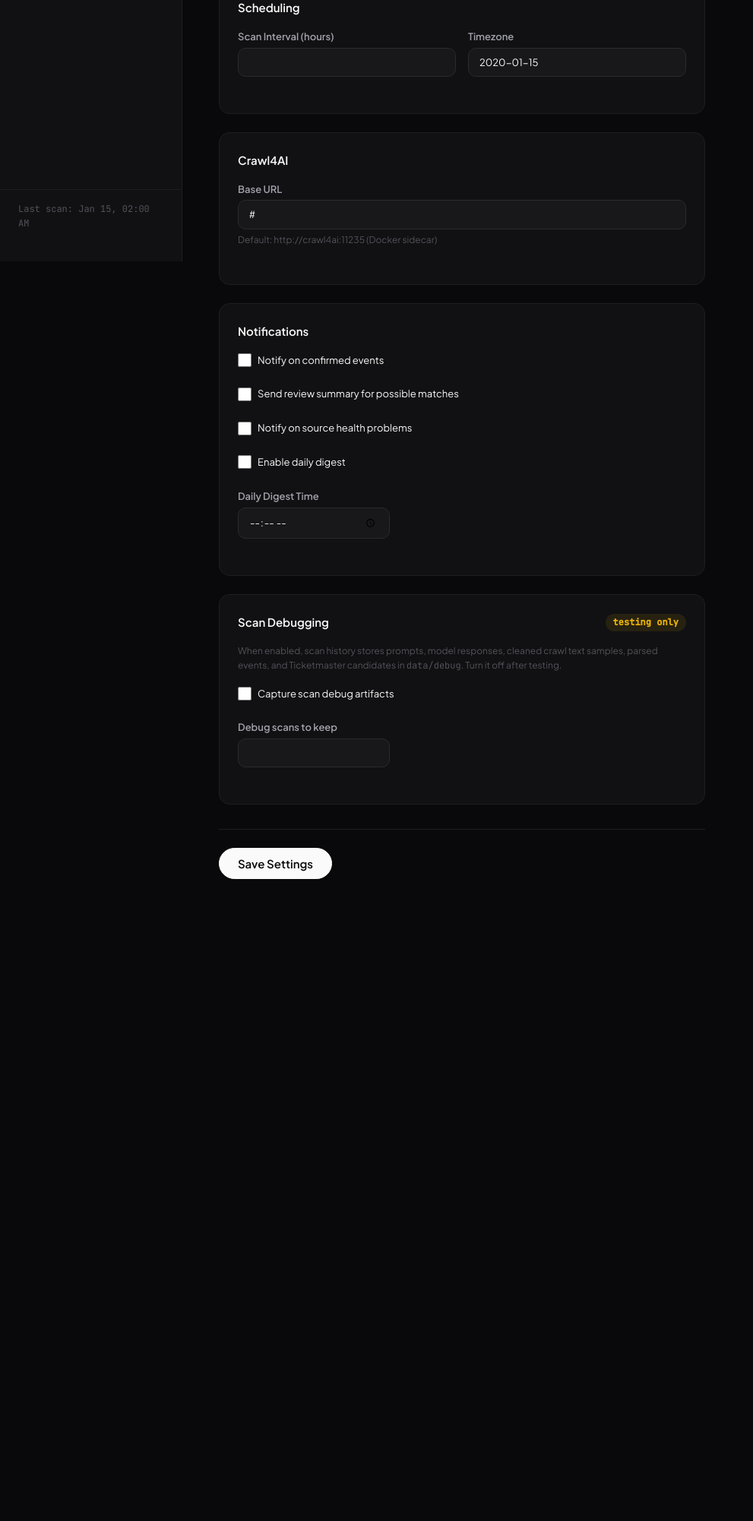
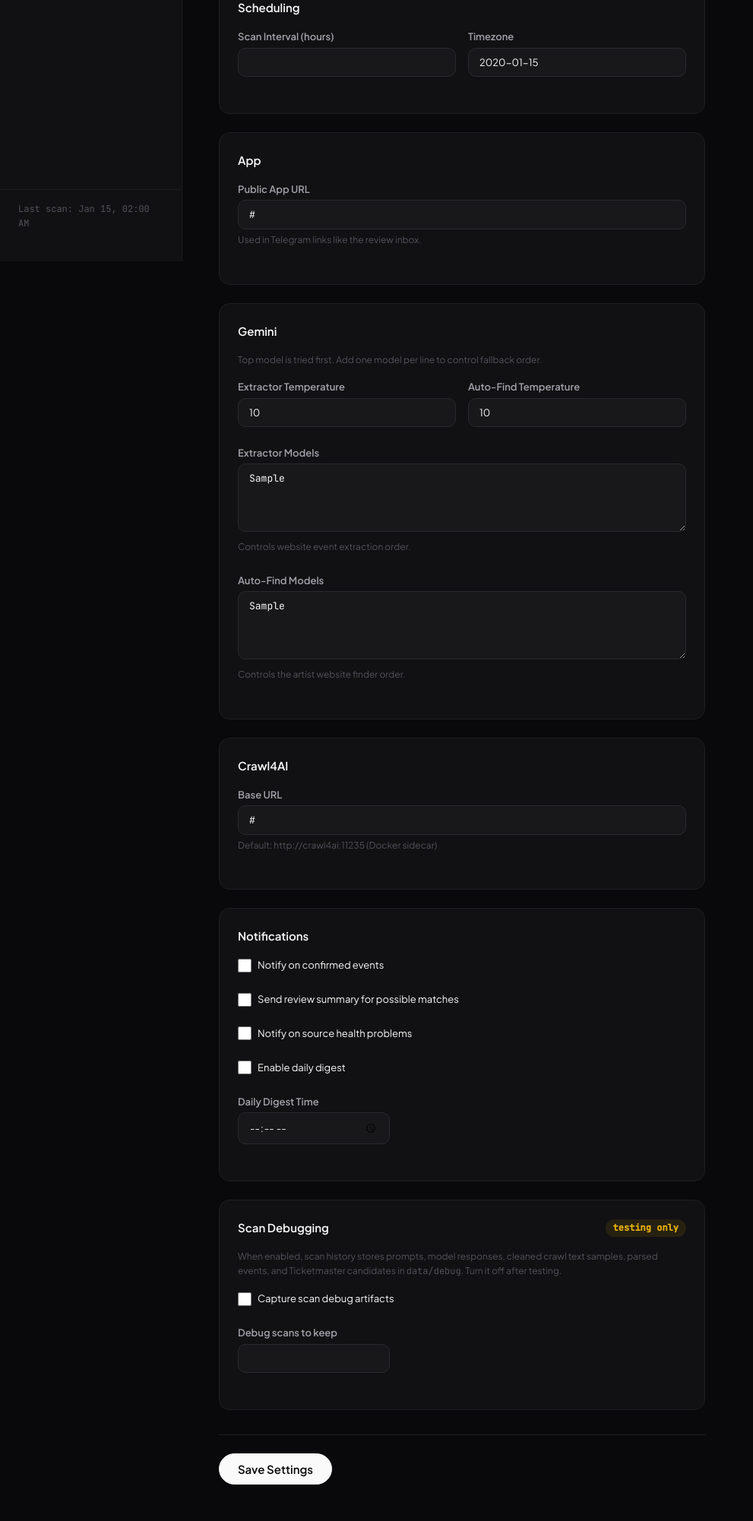
Before and after one commit to e-fied/artistv2, a FastAPI app: template app/templates/settings/index.html in a window 1280 px wide. Shown: the part 456-2458 px from the top of the page at 76% size, without its empty margins (0-991 px from the left). Before the commit the page ends 1613 px from the top, so only its background shows below. Run offline with FastAPI, Linux system fonts and the light colour scheme; the template is opened without the code that fills it: most values are stand-ins (such as "Sample title", 1, 10 or a date in 2020); parts of the project's set-up code (start-up, migrations or seed data) failed here and were passed over.

Commit message:
Expose Gemini controls in settings

```diff
--- a/app/config.py
+++ b/app/config.py
@@ -22,6 +22,20 @@ SETTINGS_PATH = DATA_DIR / "settings.json"
 DB_PATH = DATA_DIR / "tourtracker.db"
 LOG_DIR = DATA_DIR / "logs"
 DEBUG_DIR = DATA_DIR / "debug"
+
+DEFAULT_GEMINI_EXTRACTOR_MODELS = [
+    "gemini-flash-lite-latest",
+    "gemini-2.5-flash-lite",
+    "gemini-flash-latest",
+    "gemini-2.5-flash",
+]
+
+DEFAULT_GEMINI_AUTOFIND_MODELS = [
+    "gemini-flash-lite-latest",
+    "gemini-2.5-flash-lite",
+    "gemini-flash-latest",
+    "gemini-2.5-flash",
+]
 
 
 # ---------------------------------------------------------------------------
@@ -49,6 +63,12 @@ class AppSettings(BaseModel):
     # --- Scheduling ---
     scan_interval_hours: int = Field(default=6, description="Hours between scans")
     timezone: str = Field(default="America/Vancouver")
+
+    # --- Gemini ---
+    gemini_extractor_models: List[str] = Field(default_factory=lambda: list(DEFAULT_GEMINI_EXTRACTOR_MODELS))
+    gemini_extractor_temperature: float = Field(default=0.1)
+    gemini_autofind_models: List[str] = Field(default_factory=lambda: list(DEFAULT_GEMINI_AUTOFIND_MODELS))
+    gemini_autofind_temperature: float = Field(default=0.0)
 
     # --- Notifications ---
     notify_confirmed: bool = Field(default=True, description="Telegram on confirmed events")
--- a/app/templates/settings/index.html
+++ b/app/templates/settings/index.html
@@ -77,6 +77,56 @@
           <input type="text" id="timezone" name="timezone" class="form-input"
                  value="{{ settings.timezone }}">
         </div>
+      </div>
+    </div>
+
+    <!-- App -->
+    <div class="card mb-lg">
+      <div class="card-header">
+        <h3 class="card-title">App</h3>
+      </div>
+      <div class="form-group">
+        <label class="form-label" for="public_app_url">Public App URL</label>
+        <input type="url" id="public_app_url" name="public_app_url"
+               class="form-input font-mono" value="{{ settings.public_app_url }}">
+        <div class="form-hint">Used in Telegram links like the review inbox.</div>
+      </div>
+    </div>
+
+    <!-- Gemini -->
+    <div class="card mb-lg">
+      <div class="card-header">
+        <h3 class="card-title">Gemini</h3>
+      </div>
+      <p class="text-xs text-muted mb-md">Top model is tried first. Add one model per line to control fallback order.</p>
+
+      <div class="form-row">
+        <div class="form-group">
+          <label class="form-label" for="gemini_extractor_temperature">Extractor Temperature</label>
+          <input type="number" id="gemini_extractor_temperature" name="gemini_extractor_temperature"
+                 class="form-input" min="0" max="2" step="0.1"
+                 value="{{ settings.gemini_extractor_temperature }}">
+        </div>
+        <div class="form-group">
+          <label class="form-label" for="gemini_autofind_temperature">Auto-Find Temperature</label>
+          <input type="number" id="gemini_autofind_temperature" name="gemini_autofind_temperature"
+                 class="form-input" min="0" max="2" step="0.1"
+                 value="{{ settings.gemini_autofind_temperature }}">
+        </div>
+      </div>
+
+      <div class="form-group">
+        <label class="form-label" for="gemini_extractor_models">Extractor Models</label>
+        <textarea id="gemini_extractor_models" name="gemini_extractor_models"
+                  class="form-input font-mono" rows="4">{{ settings.gemini_extractor_models | join('\n') }}</textarea>
+        <div class="form-hint">Controls website event extraction order.</div>
+      </div>
+
+      <div class="form-group">
+        <label class="form-label" for="gemini_autofind_models">Auto-Find Models</label>
+        <textarea id="gemini_autofind_models" name="gemini_autofind_models"
+                  class="form-input font-mono" rows="4">{{ settings.gemini_autofind_models | join('\n') }}</textarea>
+        <div class="form-hint">Controls the artist website finder order.</div>
       </div>
     </div>
 
```
Also changed, not shown: app/routes/settings_routes.py (+26 -0 lines), app/services/autofind.py (+6 -11 lines), app/services/extractor.py (+8 -14 lines), tests/test_settings.py (added, +68 -0 lines).
